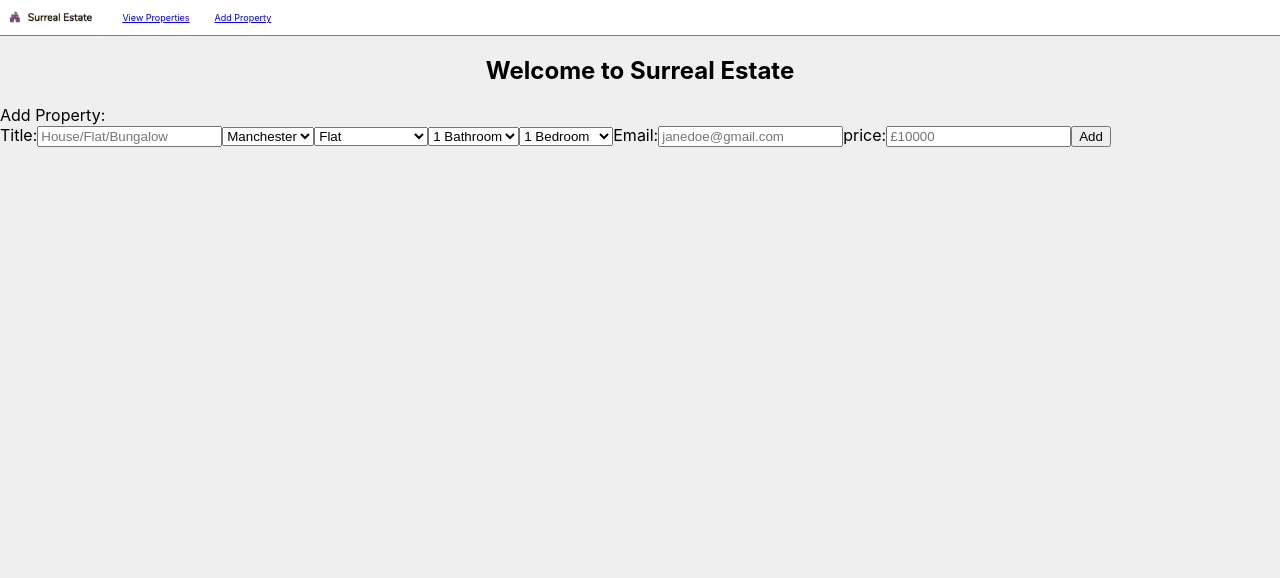
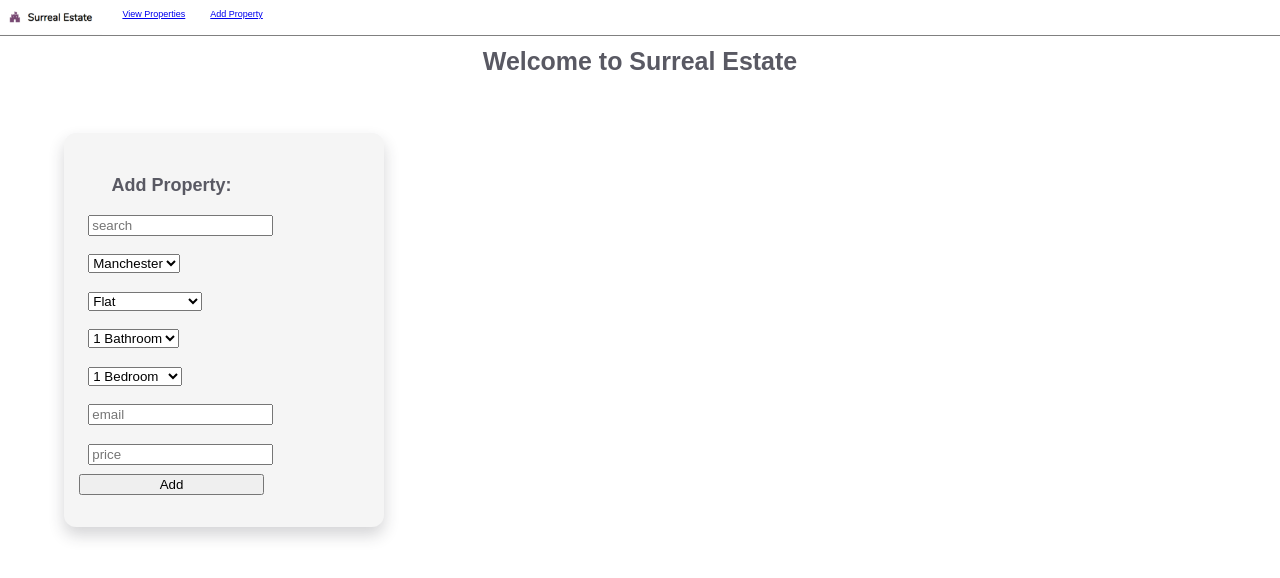
Before and after one commit to ro8inro8in/surreal-estate, a React (Create React App) app: page /AddProperty in a window 1280 px wide. Shown: the top 578 px of the page. Built offline with nearby package versions, Linux system fonts and the light colour scheme; a web font is replaced by a local one.

Commit message:
some dodgey css added

```diff
--- a/src/components/AddProperty.js
+++ b/src/components/AddProperty.js
@@ -1,4 +1,5 @@
 import React, { useState } from "react";
+import "../styles/AddProperty.css";
 
 const AddProperty = () => {
   const initialState = {
@@ -24,13 +25,12 @@ const AddProperty = () => {
   };
 
   return (
-    <div className="AddProperty">
-      Add Property:
+    <div className="addproperty">
+      <h1>Add Property:</h1>
       <form onSubmit={handleAddProperty}>
         <label htmlFor="title">
-          Title:
           <input
-            placeholder="House/Flat/Bungalow"
+            placeholder="search"
             id="title"
             name="title"
             value={fields.title}
@@ -99,9 +99,8 @@ const AddProperty = () => {
           </select>
         </label>
         <label htmlFor="email">
-          Email:
           <input
-            placeholder="janedoe@gmail.com"
+            placeholder="email"
             id="email"
             name="email"
             value={fields.email}
@@ -109,9 +108,8 @@ const AddProperty = () => {
           />
         </label>
         <label htmlFor="price">
-          price:
           <input
-            placeholder="£10000"
+            placeholder="price"
             id="price"
             name="price"
             value={fields.price}
--- a/src/components/App.js
+++ b/src/components/App.js
@@ -9,8 +9,8 @@ const App = () => {
   return (
     <div className="App">
       <NavBar />
-      <h2>Welcome to Surreal Estate</h2>
-      <div className="Navlinks">
+      <h1>Welcome to Surreal Estate</h1>
+      <div className="navlinks">
         <Switch>
           <Route exact path="/">
             <Properties />
--- a/src/styles/AddPropertry.css
+++ /dev/null
@@ -1,3 +0,0 @@
-.AddProperty{
-    padding: 10%;
-}
--- /dev/null
+++ b/src/styles/AddProperty.css
@@ -0,0 +1,31 @@
+.navlinks{
+    display: flex;
+    justify-items: start;
+    background-color: #f5f5f5;
+    border-radius: 12px;
+    box-shadow: 0 8px 16px rgb(38 38 48 / 20%);
+    box-sizing: border-box;
+    margin: 5%;
+    padding: 0%;
+    max-width: 25%;
+}
+.addproperty{
+    display: inline-block;
+    margin: 0;
+    padding: 10%;
+    padding-left: 15px;
+    padding-right: 10px;
+    font-size: 9px;
+    list-style-type: none;
+}
+.addproperty form{
+    display: flex;
+    flex-direction: column;
+    justify-items: start;
+}
+.addproperty label{
+    display: flex;
+    justify-items: start;
+    padding: 5%;
+    margin: 0;
+}
--- a/src/styles/App.css
+++ b/src/styles/App.css
@@ -1,15 +1,19 @@
 body {
-  background-color: #eeeeeee3;
+
+  background-color: #ae67ffe3;
   margin: 0;
   padding: 0;
+  background: #fff;
+  color: #595963;
+  font: 78%/130% arial,helvetica,sans-serif;
+  margin: 0;
+  text-align: center;
+  overflow-anchor: none;
+  box-sizing: border-box;
+  overflow-anchor: none;
 }
 
 h2 {
   display: flex;
   justify-content: center;
 }
-
-.navlinks {
-  display: flex;
-  justify-content: center;
-}
```
